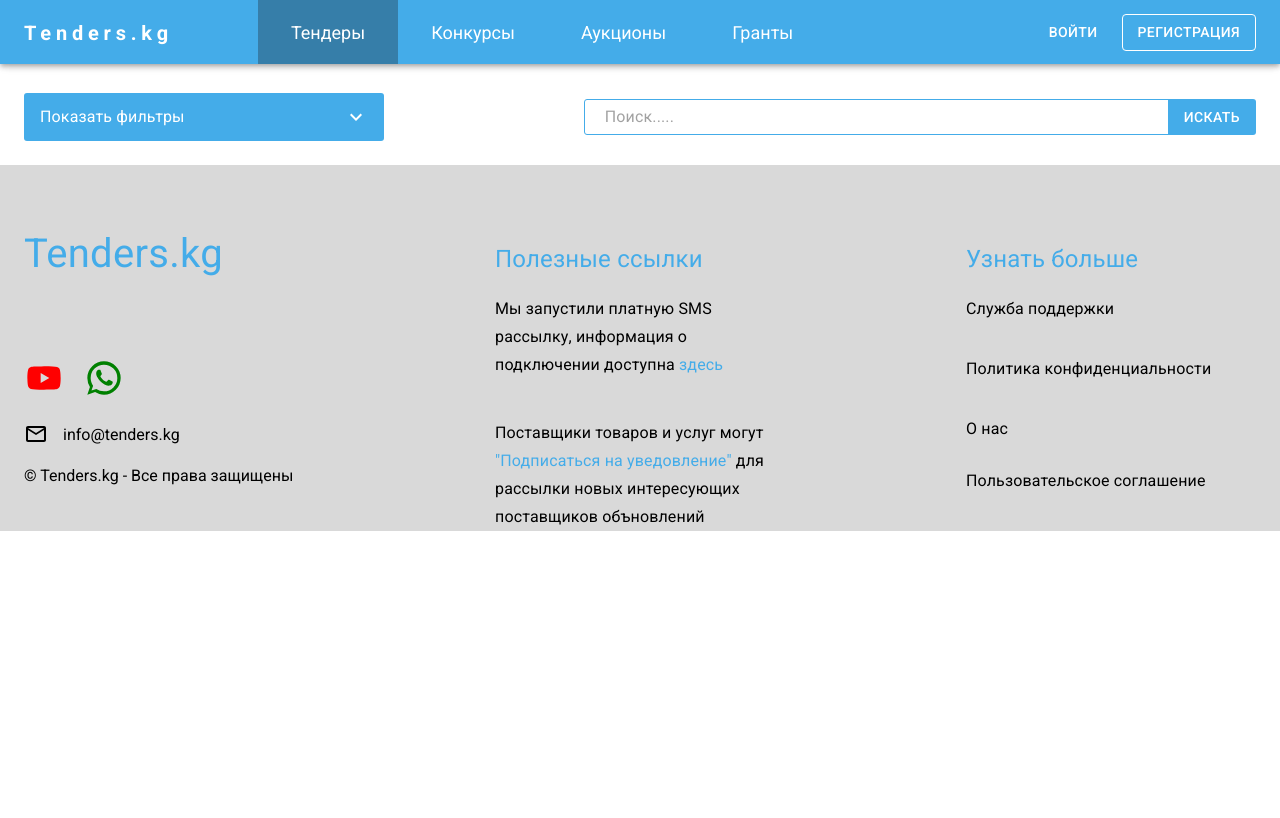
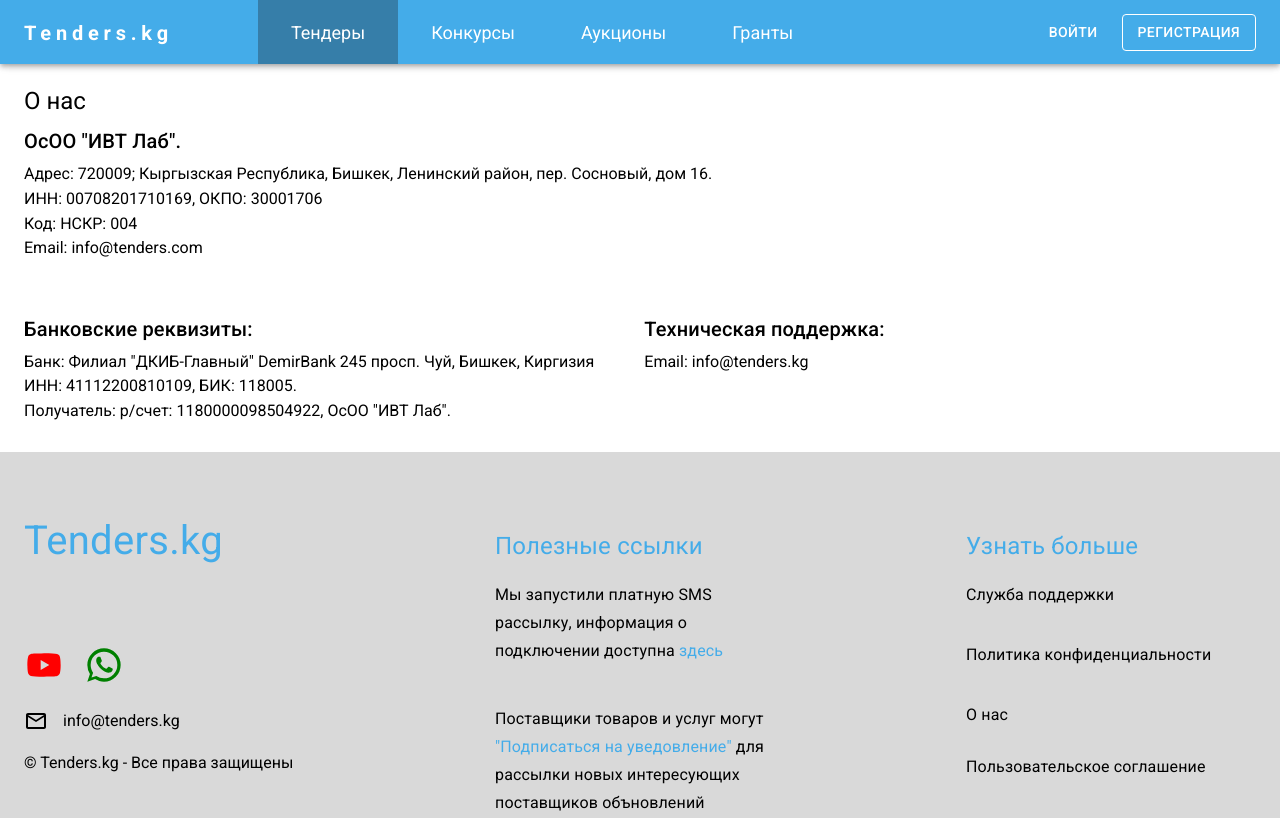
Before and after one commit to Jakyp-05/tender-kg, a React (Vite) app: page /about in a window 1280 px wide. Built offline with nearby package versions, Linux system fonts and the light colour scheme; a web font is replaced by a local one.

Commit message:
fitst commit id about

```diff
--- a/src/App.jsx
+++ b/src/App.jsx
@@ -1,6 +1,6 @@
 import Layout from './components/layout/Layout'
 import { Route, Routes } from 'react-router-dom'
-import { Auction, Contest, Grant, Home, NotFound, Tender } from './pages'
+import { About, Auction, Contest, Grant, Home, NotFound, Tender } from './pages'
 
 function App() {
   return (
@@ -8,6 +8,7 @@
       <Routes>
         <Route path='/' element={<Layout />}>
           <Route path='/' element={<Home />}/>
+          <Route path='/about' element={<About />}/>
           <Route path='/auction' element={<Auction />}/>
           <Route path='/contest' element={<Contest />}/>
           <Route path='/grant' element={<Grant />}/>
--- /dev/null
+++ b/src/components/about/About.jsx
@@ -0,0 +1,65 @@
+import { Container, Typography } from "@mui/material";
+import React from "react";
+
+function About() {
+  return (
+    <Container maxWidth="xl">
+      <div className="about-content">
+        <Typography variant="h5" gutterBottom>
+          О нас
+        </Typography>
+        <div className="about-container">
+          <div className="about-title">
+            <Typography variant="h6" gutterBottom>
+              ОсОО "ИВТ Лаб".
+            </Typography>
+            <div className="about-text">
+              <Typography variant="p" gutterBottom>
+                Адрес: 720009; Кыргызская Республика, Бишкек, Ленинский район,
+                пер. Сосновый, дом 16.
+              </Typography>
+              <Typography variant="p" gutterBottom>
+                ИНН: 00708201710169, ОКПО: 30001706
+              </Typography>
+              <Typography variant="p" gutterBottom>
+                Код: НСКР: 004
+              </Typography>
+              <Typography variant="p" gutterBottom>
+                Email: info@tenders.com
+              </Typography>
+            </div>
+          </div>
+          <div className="about-title">
+            <Typography variant="h6" gutterBottom>
+              Банковские реквизиты:
+            </Typography>
+            <div className="about-text">
+              <Typography variant="p" gutterBottom>
+                Банк: Филиал "ДКИБ-Главный" DemirBank 245 просп. Чуй, Бишкек,
+                Киргизия
+              </Typography>
+              <Typography variant="p" gutterBottom>
+                ИНН: 41112200810109, БИК: 118005.
+              </Typography>
+              <Typography variant="p" gutterBottom>
+                Получатель: р/счет: 1180000098504922, ОсОО "ИВТ Лаб".
+              </Typography>
+            </div>
+          </div>
+          <div className="about-title">
+            <Typography variant="h6" gutterBottom>
+              Техническая поддержка:
+            </Typography>
+            <div className="about-text">
+              <Typography variant="p" gutterBottom>
+                Email: info@tenders.kg
+              </Typography>
+            </div>
+          </div>
+        </div>
+      </div>
+    </Container>
+  );
+}
+
+export default About;
--- /dev/null
+++ b/src/pages/AboutPage.jsx
@@ -0,0 +1,12 @@
+import React from 'react'
+import About from '../components/about/About'
+
+function AboutPage() {
+  return (
+    <div>
+      <About />
+    </div>
+  )
+}
+
+export default AboutPage
--- a/src/pages/index.js
+++ b/src/pages/index.js
@@ -1,3 +1,4 @@
+export { default as About} from './AboutPage'
 export { default as Auction } from './AuctionPage'
 export { default as Contest } from './ContestPage'
 export { default as Grant } from './GrantPage'
--- /dev/null
+++ b/src/sass/block/_about.scss
@@ -0,0 +1,17 @@
+.about-content {
+  padding: 20px 0;
+  margin-bottom: 30px;
+  .about-container {
+    display: flex;
+    gap: 50px;
+    flex-wrap: wrap;
+    .about-title {
+      display: flex;
+      flex-direction: column;
+      .about-text {
+        display: flex;
+        flex-direction: column;
+      }
+    }
+  }
+}
--- a/src/sass/block/_all.scss
+++ b/src/sass/block/_all.scss
@@ -1 +1 @@
-@import './header', './home', './footer';
+@import './header', './home', './footer', './about';
```
